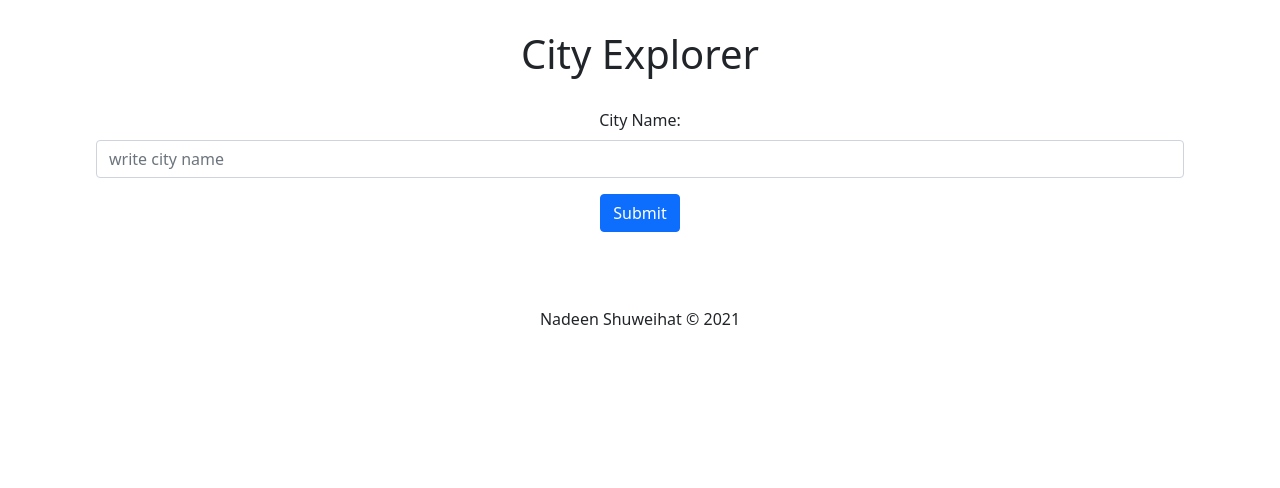
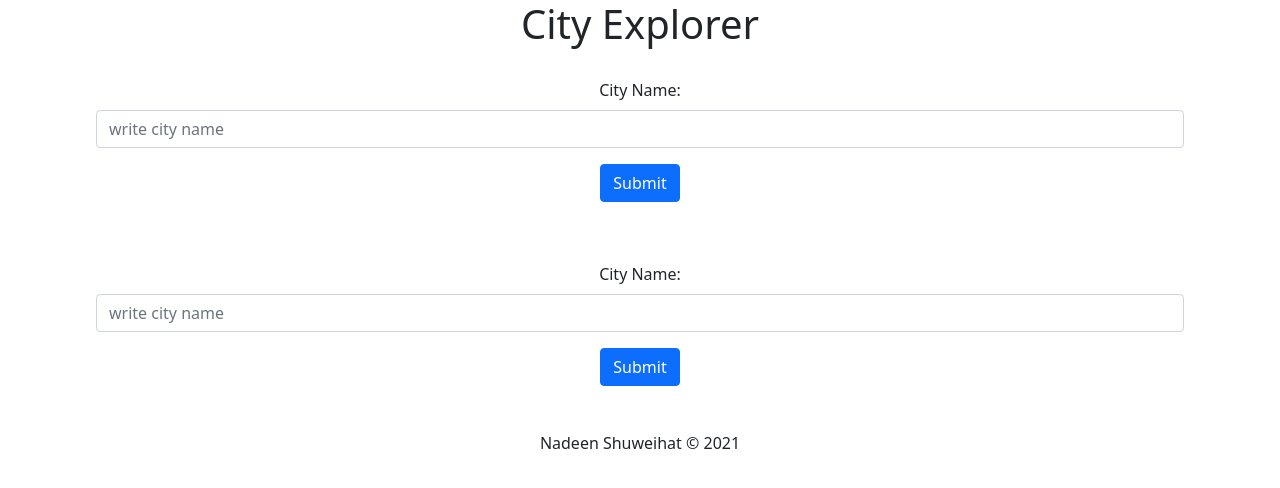
Before and after one commit to Nadeen-Shuweihat/city-explorer, a React (Create React App) app: page / in a window 1280 px wide. Shown: the top 488 px of the page. Built offline with nearby package versions, Linux system fonts and the light colour scheme.

Commit message:
lab08 - on the way

```diff
--- a/src/App.js
+++ b/src/App.js
@@ -1,99 +1,19 @@
 import React from "react";
-import axios from "axios";
+// import axios from "axios";
 import Header from "./components/Header";
 import Footer from "./components/Footer";
-import Form from "react-bootstrap/Form";
+import Movies08 from "./components/Movie08";
+import Weather07 from "./components/Weather07";
+// import Form from "react-bootstrap/Form";
 import "bootstrap/dist/css/bootstrap.min.css";
 
 class App extends React.Component {
-  // constructor(props) {
-  //   super(props);
-  //   this.
-  state = {
-    cityInfo: [],
-    error: "",
-  };
-  // }
-
-  // updateCityNameState = (e) => {
-  //   this.setState({
-  //     cityName: e.target.value,
-  //   });
-  // };
-
-  getCityData = (e) => {
-    e.preventDefault();
-    console.log("getCityData");
-
-    let cityName = e.target.cityname.value;
-    let serverUrl = process.env.REACT_APP_SERVER;
-    let url = `${serverUrl}/weather?searchQuery=${cityName}`;
-
-    axios
-      .get(url)
-      .then((data) => {
-        this.setState({ cityInfo: data.data, error: "" });
-        console.log(this.state.cityInfo);
-      })
-      .catch((error) => {
-        this.setState({
-          error: "There is an error , choose another city name",
-          cityInfo: null,
-        });
-      });
-  };
-  // try {
-  //   console.log("getting axios");
-  //   let data = await axios.get(url);
-  //   const data = await axios({
-  //     method: 'get',
-  //     url: url,
-  // })
-  //     this.setState({ cityInfo: data.data[0], error: "" });
-  //     console.log(this.state.cityInfo);
-  //   } catch {
-  //     this.setState({ error: "There is an error , choose another city name", cityInfo: null });
-  //     console.error("error in weather data");
-  //   }
-  // };
-
-  // UpdateSearchQuery = (e) => {
-  //   this.setState({
-  //     cityInfo: e.target.value,
-  //   });
-  // };
-
   render() {
     return (
-      <div className="body">
+      <div>
         <Header />
-
-        <Form onSubmit={this.getCityData} className="form">
-          <Form.Group className="mb-3" controlId="formBasicEmail">
-            <Form.Label>City Name:</Form.Label>
-            <Form.Control
-              type="text"
-              placeholder="write city name"
-              name="cityname"
-            />
-          </Form.Group>
-          <input type="submit" className="btn btn-primary" />
-        </Form>
-
-        {this.state.cityInfo ? (
-          <div className="result">
-            {this.state.cityInfo.map((item) => {
-              return (
-                <div className="weatherData">
-                  <p> Description : {item.description}</p>
-                  <p> valid_date :{item.valid_date}</p>
-                </div>
-              );
-            })}
-          </div>
-        ) : (
-          <p className='error'> ATTENTION{this.state.error}</p>
-        )}
+        <Weather07/>
+        <Movies08 />
         <Footer />
       </div>
     );
--- /dev/null
+++ b/src/components/Movie08.js
@@ -0,0 +1,71 @@
+import React, { Component } from "react";
+import axios from "axios";
+import Form from "react-bootstrap/Form";
+import "bootstrap/dist/css/bootstrap.min.css";
+
+export default class Movie08 extends Component {
+  state = {
+
+    error: "",
+    moviesData: [],
+  };
+
+  getCityData = (e) => {
+    e.preventDefault();
+    console.log("getCityData");
+
+    let cityName = e.target.cityname.value;
+    let serverUrl = process.env.REACT_APP_SERVER;
+
+    let movieUrl = `${serverUrl}/movies?searchQuery=${cityName}`;
+
+
+
+    axios
+    .get(movieUrl)
+    .then((results) => {
+          this.setState({ moviesData: results.data, error: "" });
+        console.log('moviedata',this.state.moviesData);
+      })
+      .catch((error) => {
+        this.setState({
+          error: " There is an error , choose another city name",
+          moviesData: null,
+        });
+      });
+  };
+
+  render() {
+    return (
+      <div className="body">
+        <Form onSubmit={this.getCityData} className="form">
+          <Form.Group className="mb-3" controlId="formBasicEmail">
+            <Form.Label>City Name:</Form.Label>
+            <Form.Control
+              type="text"
+              placeholder="write city name"
+              name="cityname"
+            />
+          </Form.Group>
+          <input type="submit" className="btn btn-primary" />
+        </Form>
+
+
+          {/* <p className="error"> ATTENTION {this.state.error}</p> */}
+
+        <>
+        { this.state.moviesData.map((item) => {
+            return (
+                <figure>
+                    <img src={item.image}/>
+                    <figcaption>{item.title}</figcaption>
+                </figure>
+            )
+        }) }
+
+
+        </>
+      </div>
+    );
+  }
+}
--- /dev/null
+++ b/src/components/Weather07.js
@@ -0,0 +1,71 @@
+import React, { Component } from "react";
+import axios from "axios";
+import Form from "react-bootstrap/Form";
+import "bootstrap/dist/css/bootstrap.min.css";
+
+export default class Weather07 extends Component {
+
+  state = {
+    cityInfo: [],
+    error: "",
+  };
+
+  getCityData = (e) => {
+    e.preventDefault();
+    console.log("getCityData");
+
+    let cityName = e.target.cityname.value;
+    let serverUrl = process.env.REACT_APP_SERVER;
+    let url = `${serverUrl}/weather?searchQuery=${cityName}`;
+
+
+    axios
+      .get(url)
+      .then((data) => {
+        this.setState({ cityInfo: data.data, error: "" });
+        console.log(this.state.cityInfo);
+      })
+      .catch((error) => {
+        this.setState({
+          error: "There is an error , choose another city name",
+          cityInfo: null,
+        });
+      });
+  };
+
+  render() {
+    return (
+      <div className="body">
+
+
+        <Form onSubmit={this.getCityData} className="form">
+          <Form.Group className="mb-3" controlId="formBasicEmail">
+            <Form.Label>City Name:</Form.Label>
+            <Form.Control
+              type="text"
+              placeholder="write city name"
+              name="cityname"
+            />
+          </Form.Group>
+          <input type="submit" className="btn btn-primary" />
+        </Form>
+
+        {this.state.cityInfo ? (
+          <div className="result">
+            {this.state.cityInfo.map((item) => {
+              return (
+                <div className="weatherData">
+                  <p> Description : {item.description}</p>
+                  <p> valid_date :{item.valid_date}</p>
+                </div>
+              );
+            })}
+          </div>
+        ) : (
+          <p className="error"> ATTENTION{this.state.error}</p>
+        )}
+
+      </div>
+    );
+  }
+}
```
